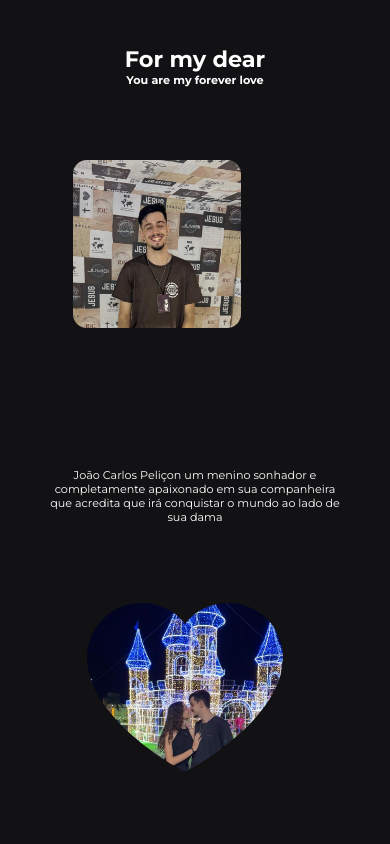
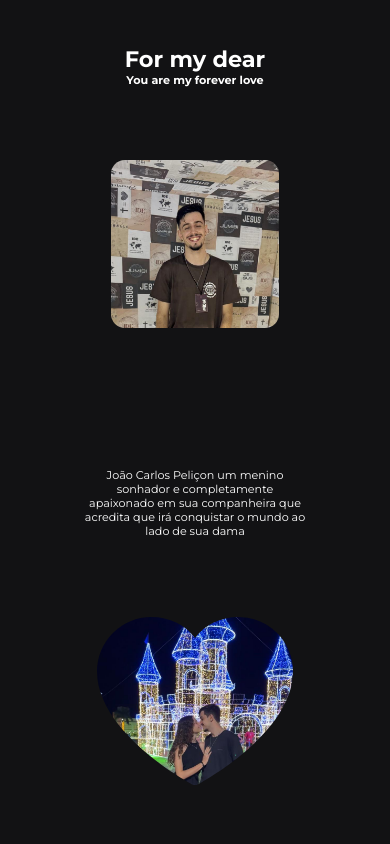
Before and after one commit to jaumpelicon/for-my-dear, a React (Vite) app: page / in a window 390 px wide. Shown: the top 844 px of the page. Built offline with nearby package versions, Linux system fonts and the light colour scheme.

Commit message:
fix- fixing margin  on  mobile version

```diff
--- a/src/App.module.css
+++ b/src/App.module.css
@@ -13,7 +13,9 @@ strong {
   .lovePhotos {
     flex-direction: column;
     align-items: center;
+    justify-content: center;
     gap: 0;
+    margin: 4rem 4rem;
     margin-bottom: 0;
   }
 
```
